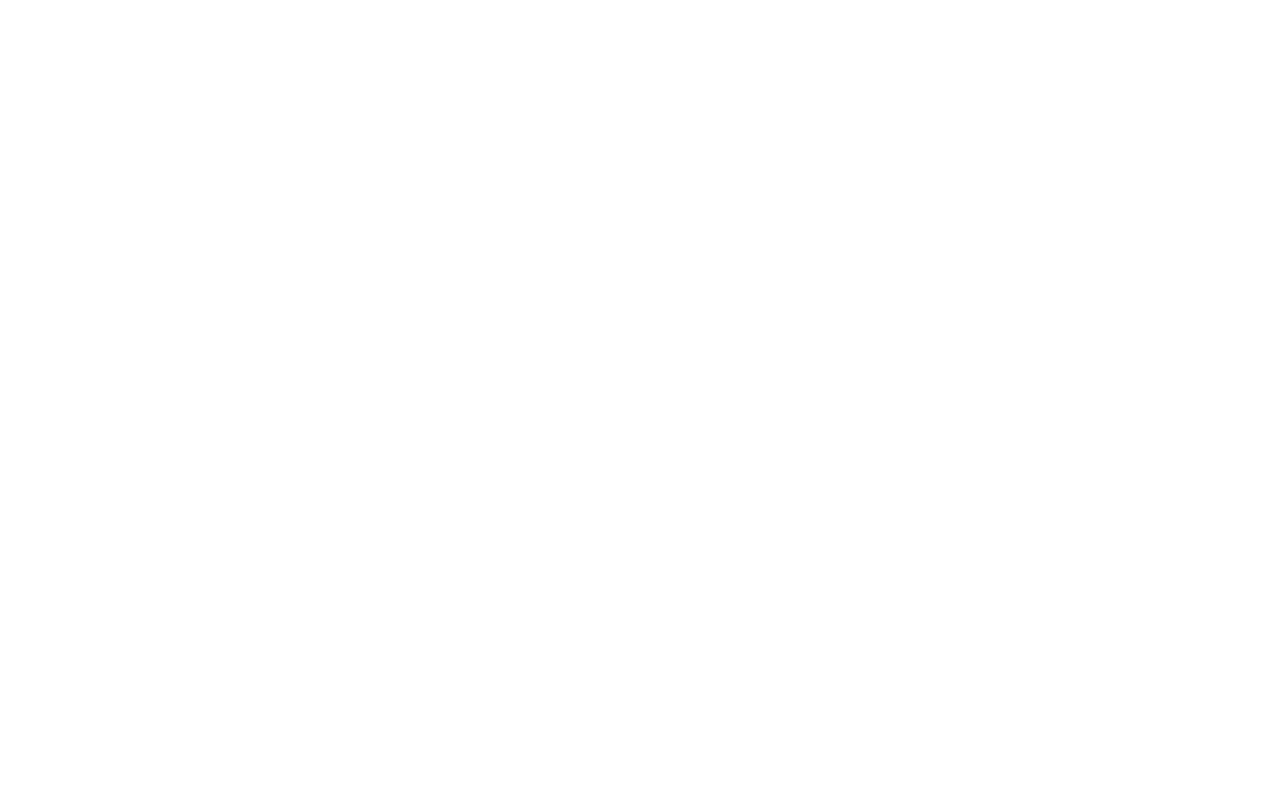
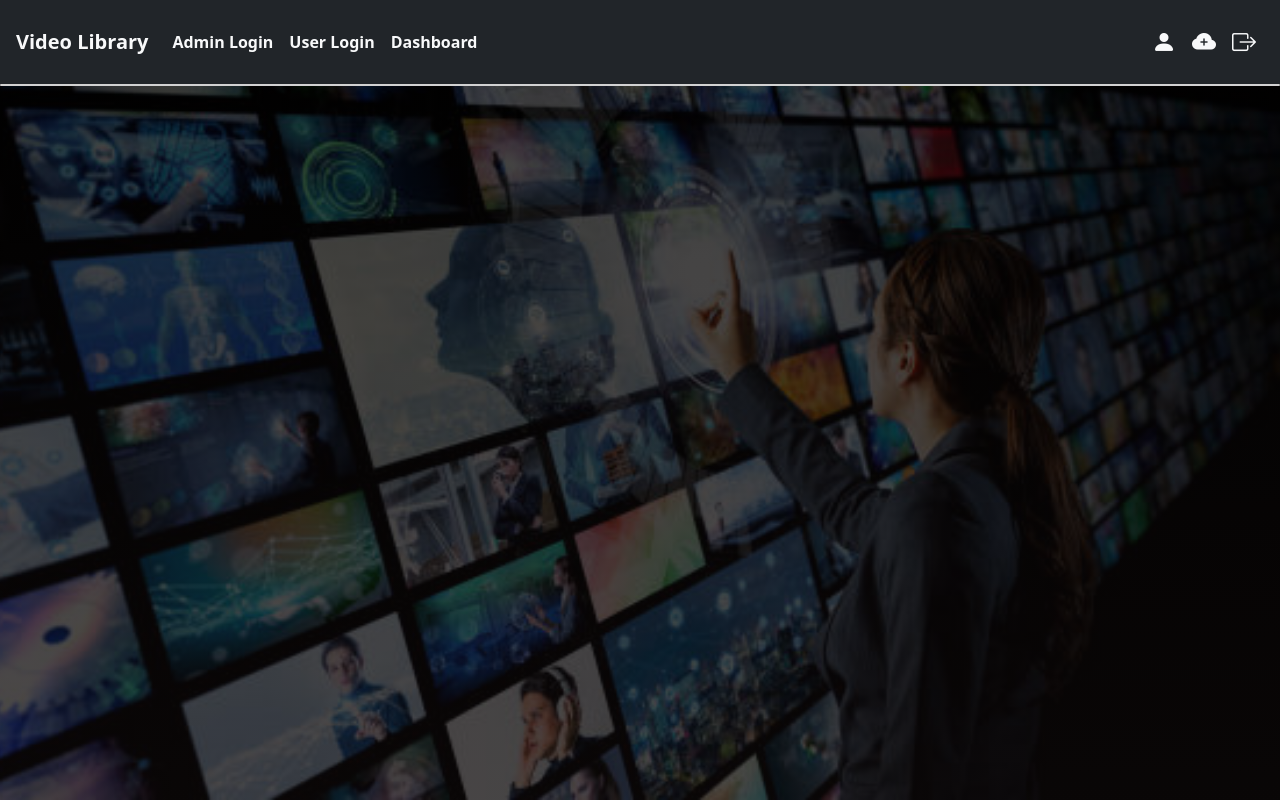
Before and after one commit to Himanshu12866/library-project, a React (Create React App) app: page /admin in a window 1280 px wide. Before the commit this address had no page. Built offline with nearby package versions, Linux system fonts and the light colour scheme.

Commit message:
"Updated Home, Index, Navbar, and Outlet components with minor changes to JSX elements and routes."

```diff
--- /dev/null
+++ b/src/components/admin.jsx
@@ -0,0 +1,18 @@
+import NavBar from "./navbar";
+
+import "../styles/home2.css"
+export default function AdminLogin(){
+    return(
+        <div className="home-box-1">
+        <NavBar/>
+            <div className="input-box">
+            <form>
+                <div className="card">
+
+                </div>
+            </form>
+
+            </div>
+        </div>
+    )
+}
--- a/src/components/home.jsx
+++ b/src/components/home.jsx
@@ -1,9 +1,13 @@
+/* eslint-disable jsx-a11y/no-distracting-elements */
 import "../styles/home.css";
 
 export default function Home() {
     return (
         <div className="home-box">
             <div>
+            {/* <marquee>
+                <p>Please Login To Watch Videos</p>
+            </marquee> */}
                 <h1>WELCOME TO THE VIDEO WORLD</h1>
                 <p>This is my first Full Stack Porject</p>
                 <ul style={{ textAlign: "left", listStyle: "none" }}>
--- /dev/null
+++ b/src/components/home2.jsx
@@ -0,0 +1,11 @@
+import Home from "./home";
+import NavBar from "./navbar";
+
+export default function Home2(){
+    return (
+        <div>
+            <NavBar />
+            <Home/>
+        </div>
+    )
+}
--- a/src/components/index.jsx
+++ b/src/components/index.jsx
@@ -1,5 +1,6 @@
 import { BrowserRouter,  Routes, Route } from "react-router-dom";
 import OutLet from "./outlet";
+import AdminLogin from "./admin";
 
 export default function IndexPage(){
 
@@ -8,6 +9,8 @@
             <BrowserRouter>
                 <Routes>
                     <Route path="/" element={<OutLet/>} />
+                    <Route path="/admin" element={<AdminLogin/>}/>
+
                 </Routes>
             </BrowserRouter>
         </div>
--- a/src/components/navbar.jsx
+++ b/src/components/navbar.jsx
@@ -8,14 +8,14 @@
     return (
         <div>
             <nav className="navbar navbar-expand-lg  p-3 bg-dark bg-light">
-                <a className="navbar-brand text-light fw-bold" href="kmn">Video Library</a>
+                <Link className="navbar-brand text-light fw-bold" to="/">Video Library</Link>
                 <button className="navbar-toggler" data-bs-target="#list" data-bs-toggle="collapse" >
                     <span className="bi bi-list text-light"></span>
                 </button>
                 <div className="navbar-collapse collapse d-lg-flex justify-content-lg-between" id="list">
                     <ul className="navbar-nav">
                         <li className="nav-item">
-                            <Link to="" className="nav-link text-light">Admin Login</Link>
+                            <Link to="/admin" className="nav-link text-light">Admin Login</Link>
                         </li>
                         <li className="nav-item">
                             <Link to="" className="nav-link text-light">User Login</Link>
@@ -43,7 +43,7 @@
                     </ul>
                 </div>
             </nav>
-            <Home/>
+
         </div>
     )
 }
--- a/src/components/outlet.jsx
+++ b/src/components/outlet.jsx
@@ -1,10 +1,11 @@
-import NavBar from "./navbar";
+import Home2 from "./home2";
+// import NavBar from "./navbar";
 import { Outlet } from "react-router-dom";
 
 export default function OutLet(){
     return (
         <div>
-            <NavBar/>
+            <Home2/>
             <Outlet/>
         </div>
     )
--- /dev/null
+++ b/src/styles/home2.css
@@ -0,0 +1,13 @@
+.home-box-1 {
+  width: 100%;
+  height: 100vh;
+  background-image: linear-gradient(rgba(0, 0, 0, 0.742), rgba(12, 8, 8, 0.742)), url("../../public/vdo.jpg");
+  background-position: center;
+  background-size: cover;
+  color: white;
+  background-attachment: fixed;
+  overflow: hide;
+  text-align: center;
+}
+
+/*# sourceMappingURL=home2.css.map */
--- /dev/null
+++ b/src/styles/home2.scss
@@ -0,0 +1,12 @@
+.home-box-1{
+    width: 100%;
+    height: 100vh;
+    background-image:linear-gradient(rgba(0, 0, 0, 0.742), rgba(12, 8, 8, 0.742)), url("../../public/vdo.jpg");
+    background-position: center;
+    background-size: cover;
+    color: white;
+    background-attachment: fixed;
+    overflow: hide;
+    text-align: center;
+
+}
```
Also changed, not shown: 1 other file (tests, documents, lock files or other folders).
